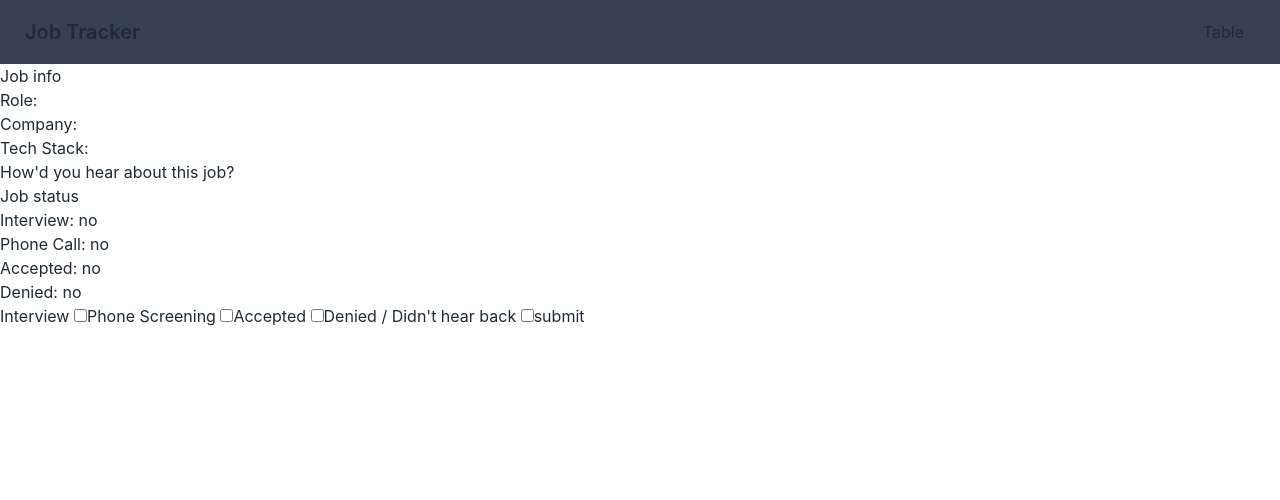
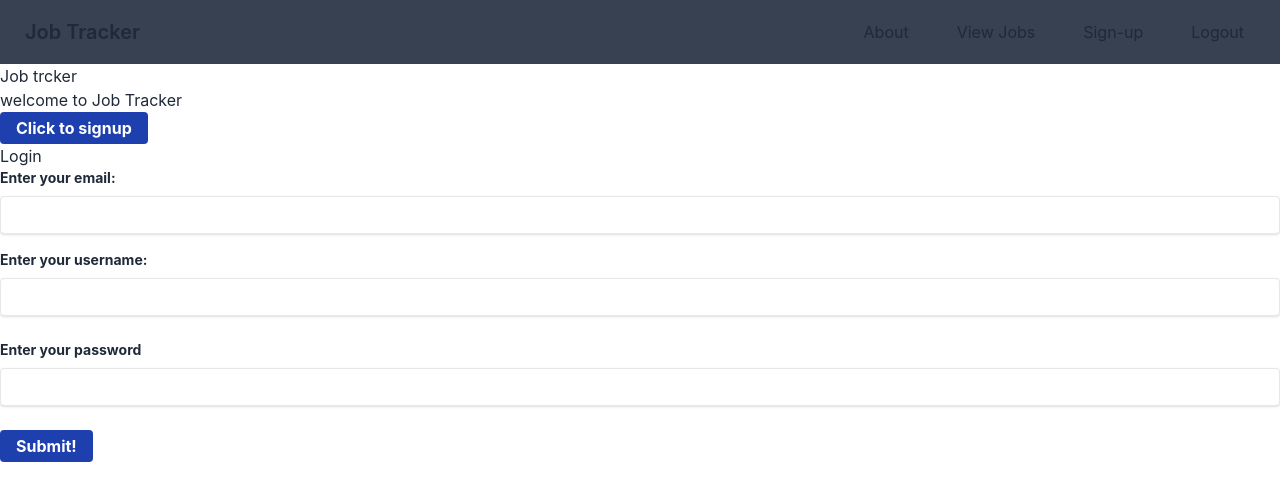
Before and after one commit to ronnie-rios/app-tracker, a React (Create React App) app in the folder frontend/: page /about in a window 1280 px wide. Shown: the top 500 px of the page. Built offline with nearby package versions, Linux system fonts and the light colour scheme; no server answers.

Commit message:
user form creationand login

```diff
--- a/frontend/src/App.js
+++ b/frontend/src/App.js
@@ -1,7 +1,9 @@
 import { BrowserRouter as Router, Routes, Route} from 'react-router-dom'
 import HomePage from './Components/HomePage';
+import About from './Components/About';
 import SingleApp from './Components/SingleApp';
 import NavBar from './UI/NavBar';
+import Signup from './UI/Signup';
 
 function App() {
   return (
@@ -10,6 +12,8 @@ function App() {
       <NavBar />
       <Routes>
         <Route path='/' element={<HomePage />} />
+        <Route path='/signup' element={<Signup />} />
+        <Route path='/about' element={<About />} />
         <Route path='/:id' element={<SingleApp />} />
       </Routes>
     </Router>
--- a/frontend/src/Components/About.jsx
+++ b/frontend/src/Components/About.jsx
@@ -1,10 +1,13 @@
-import React from 'react'
-
+import Login from '../UI/Login';
+import { useNavigate } from 'react-router-dom';
 const About = () => {
+  const navigate = useNavigate()
   return (
     <div>
         <h1>Job trcker</h1>
         <p>welcome to Job Tracker</p>
+        <button onClick={()=> navigate('/signup')} className='py-1 px-4 rounded bg-blue-800 font-bold text-white hover:bg-blue-600 focus:outline-none focus:shadow-outline'>Click to signup</button>
+        <Login />
     </div>
   )
 }
--- /dev/null
+++ b/frontend/src/UI/Login.jsx
@@ -0,0 +1,71 @@
+import { useState } from 'react';
+const URL = 'http://localhost:7001/users/login';
+
+const Login = () => {
+    const [formData, setFormData] = useState({});
+
+    const formHandler = (e) => {
+        const name = e.target.name;
+        const value = e.target.value;
+        setFormData((prev) => {
+            return { ...prev, [name]: value}
+        })
+    }
+
+    const formSubmit = (e) => {
+        e.preventDefault();
+       loginData();
+    }
+    const loginData = async () => {
+        try {
+          const response = await fetch(URL, {
+            headers: {
+              'Content-Type': 'application/json'
+            },
+            method: 'POST',
+            body: JSON.stringify(formData)
+          });
+          const data = response.json();
+          return data;
+        } catch (error) {
+          console.log(error)
+        }
+    }
+
+  return (
+    <>
+      <h2>Login</h2>
+      <form className='' onChange={formHandler} onSubmit={formSubmit}>
+        <div className="mb-4">
+          <label className='block text-sm font-bold mb-2'>Enter your email:</label>
+          <input
+            className='shadow appearance-none border rounded w-full py-2 px-3 bg-white text-black leading-tight focus:outline-none focus:shadow-outline'
+            type='email'
+            name='email'
+            required
+          />
+        </div>
+        <div className="mb-6">
+          <label className='block text-sm font-bold mb-2'>Enter your username:</label>
+          <input
+            className='shadow appearance-none border rounded w-full py-2 px-3 bg-white text-black leading-tight focus:outline-none focus:shadow-outline'
+            type='text'
+            name='username'
+            required
+            />
+        </div>
+        <div className="mb-6">
+          <label className='block text-sm font-bold mb-2'>Enter your password</label>
+          <input
+            className='shadow appearance-none border rounded w-full py-2 px-3 bg-white text-black leading-tight focus:outline-none focus:shadow-outline'
+            type='password'
+            name='password'
+          />
+        </div>
+        <button className='py-1 px-4 rounded bg-blue-800 font-bold text-white hover:bg-blue-600 focus:outline-none focus:shadow-outline'>Submit!</button>
+      </form>
+    </>
+  )
+}
+
+export default Login
--- a/frontend/src/UI/NavBar.jsx
+++ b/frontend/src/UI/NavBar.jsx
@@ -3,6 +3,20 @@ import { Link } from 'react-router-dom'
 
 const NavBar = () => {
 
+  const logout = async () => {
+    try {
+      const response = await fetch('http://localhost:7001/users/logout', {
+        headers: {
+          'Content-Type': 'application/json'
+        },
+        method: 'DELETE',
+      });
+      const data = response.json();
+      return data;
+    } catch (error) {
+      console.log(error)
+    }
+}
   return (
   <nav className="navbar bg-gray-700">
     <div className="flex-1">
@@ -10,7 +24,10 @@ const NavBar = () => {
     </div>
     <div className="flex-none">
       <ul className="menu menu-horizontal px-1">
-      <Link to='/'><li className='hover:text-white px-6'>Table</li></Link>
+        <Link to='/about'><li className='hover:text-white px-6'>About</li></Link>
+        <Link to='/'><li className='hover:text-white px-6'>View Jobs</li></Link>
+        <Link to='/signup'><li className='hover:text-white px-6'>Sign-up</li></Link>
+        <button onClick={()=> logout()}className='hover:text-white px-6'>Logout</button>
       </ul>
     </div>
   </nav>
--- /dev/null
+++ b/frontend/src/UI/Signup.jsx
@@ -0,0 +1,72 @@
+import { useState } from 'react';
+const URL = 'http://localhost:7001/users/signup';
+
+const Signup = () => {
+    const [formData, setFormData] = useState({});
+
+    const formHandler = (e) => {
+        const name = e.target.name;
+        const value = e.target.value;
+        setFormData((prev) => {
+            return { ...prev, [name]: value}
+        })
+    }
+
+    const formSubmit = (e) => {
+        e.preventDefault();
+       signupData();
+
+    }
+    const signupData = async () => {
+        try {
+          const response = await fetch(URL, {
+            headers: {
+              'Content-Type': 'application/json'
+            },
+            method: 'POST',
+            body: JSON.stringify(formData)
+          });
+          const data = response.json();
+          return data;
+        } catch (error) {
+          console.log(error)
+        }
+    }
+
+  return (
+    <>
+    <h2>Signup</h2>
+      <form className='' onChange={formHandler} onSubmit={formSubmit}>
+        <div className="mb-4">
+          <label className='block text-sm font-bold mb-2'>Enter your email:</label>
+          <input
+            className='shadow appearance-none border rounded w-full py-2 px-3 bg-white text-black leading-tight focus:outline-none focus:shadow-outline'
+            type='email'
+            name='email'
+            required
+          />
+        </div>
+        <div className="mb-6">
+          <label className='block text-sm font-bold mb-2'>Enter your username:</label>
+          <input
+            className='shadow appearance-none border rounded w-full py-2 px-3 bg-white text-black leading-tight focus:outline-none focus:shadow-outline'
+            type='text'
+            name='username'
+            required
+            />
+        </div>
+        <div className="mb-6">
+          <label className='block text-sm font-bold mb-2'>Enter your password</label>
+          <input
+            className='shadow appearance-none border rounded w-full py-2 px-3 bg-white text-black leading-tight focus:outline-none focus:shadow-outline'
+            type='password'
+            name='password'
+          />
+        </div>
+        <button className='py-1 px-4 rounded bg-blue-800 font-bold text-white hover:bg-blue-600 focus:outline-none focus:shadow-outline'>Submit!</button>
+      </form>
+    </>
+  )
+}
+
+export default Signup
```
